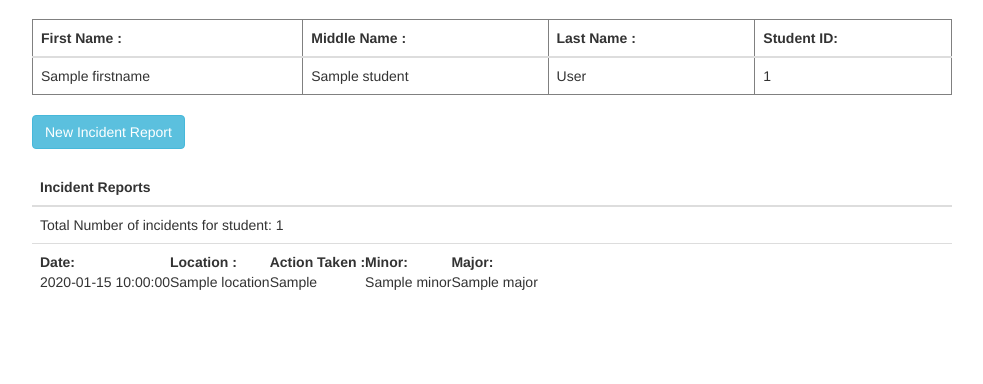
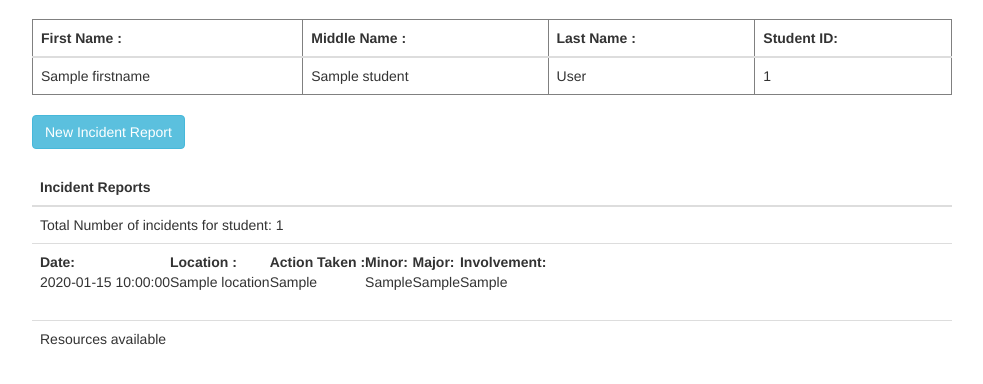
Before and after one commit to judywawira/TotoCare, a Flask app: page /student/1 in a window 1280 px wide. Shown: the part 51-435 px from the top of the page, without its empty margins (53-1036 px from the left). Run offline with Flask 2, Linux system fonts and the light colour scheme; a user stored in the database is signed in; a database or web service that is not in the repository returns one stand-in record (values such as "Sample title"); some libraries are stand-ins or nearby versions.

Commit message:
at the end of the day for presentation

```diff
--- a/app/templates/summary.html
+++ b/app/templates/summary.html
@@ -53,23 +53,25 @@
                                 <th>Location :</th>
                                 <th>Action Taken :</th>
                                 <th>Minor:</th>
-<th>Major:</th>
+                                <th>Major:</th>
+                                <th>Involvement:</th>
                             </tr>
                         </thead>
 
                         <tbody>
 
-                             {% for student_incident in student_incidents %}
+                            {% for student_incident in student_incidents %}
 
                             <tr>
                                 <td>{{student_incident.incident_date}}</td>
                                 <td>{{student_incident.location}}</td>
                                 <td>{{student_incident.action_taken}}</td>
-                                <td>{{student_incident.minor}}</td>
-<td>{{student_incident.major}}</td>
+                                <td>{{student_incident.minor_problem_motivation}}</td>
+                                <td>{{student_incident.major_problem_motivation}}</td>
+                                <td>{{student_incident.others_involved}}</td>
                             </tr>
 
-                    {% endfor %}
+                            {% endfor %}
 
                         </tbody>
 
@@ -81,6 +83,12 @@
 
 
             <tr>
+                <td>
+                    Resources available
+                </td>
+            </tr>
+
+
     </table>
 
 </div>
```
